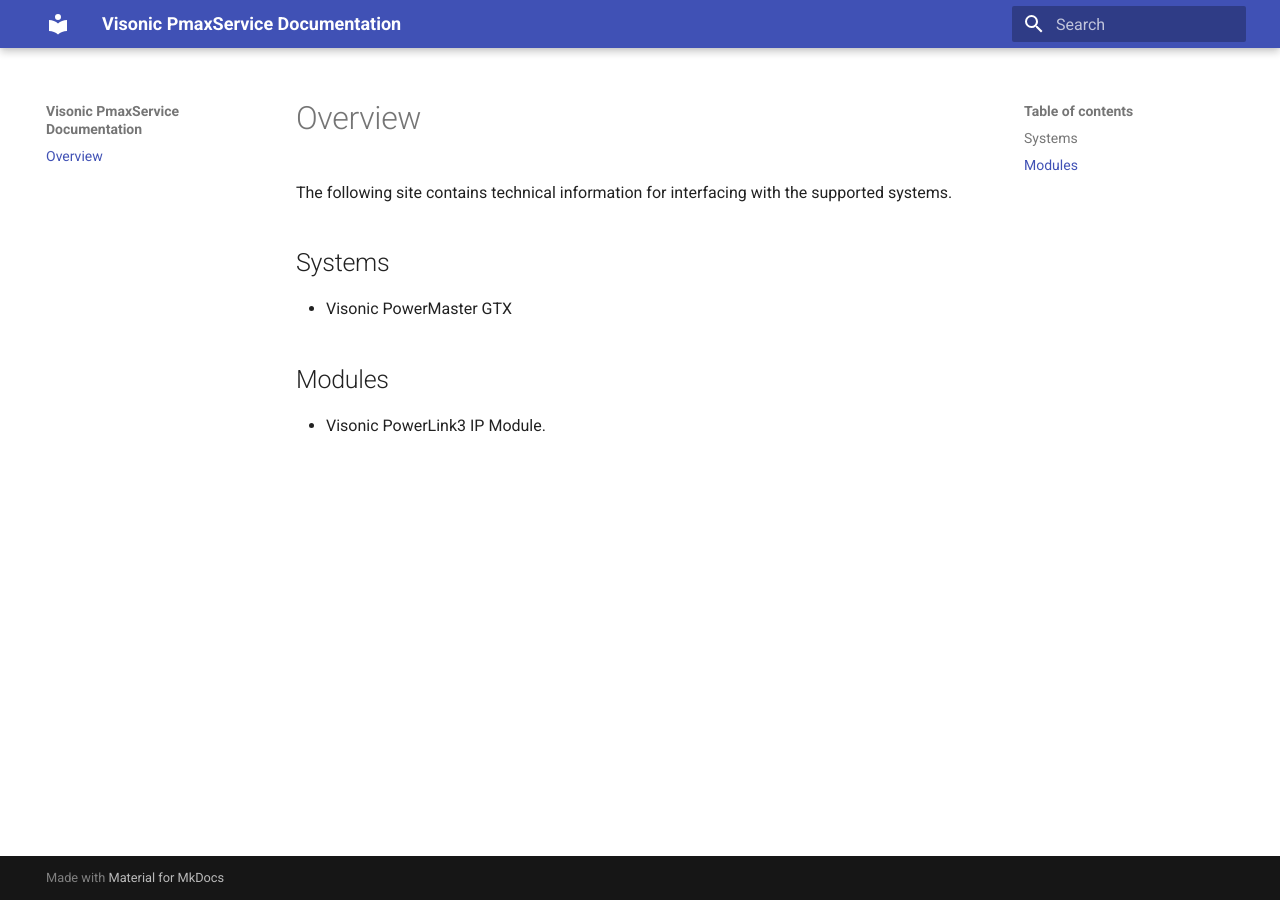
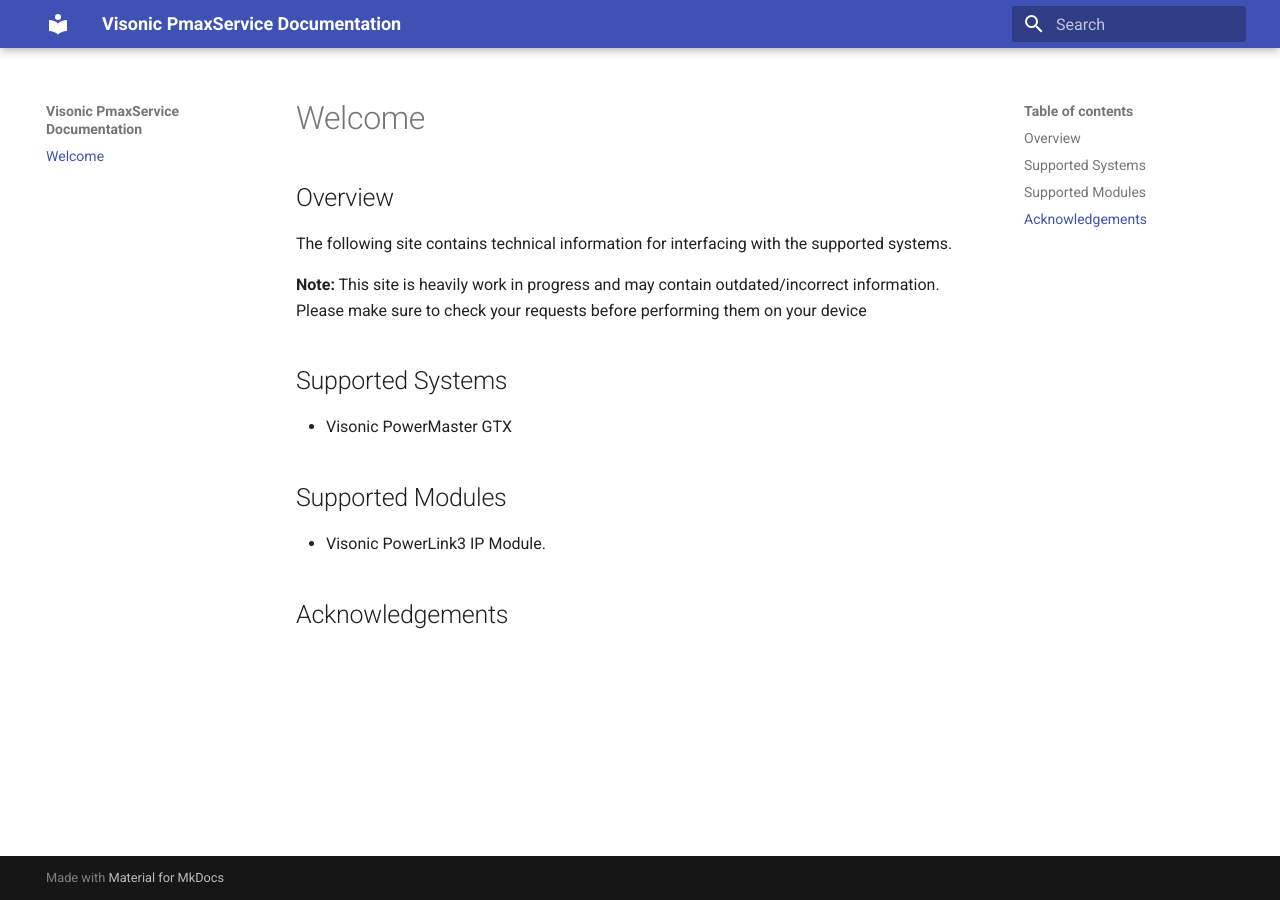
Before and after one commit to rexchoppers/visonic-pmaxservice-docs, an MkDocs documentation site: the page built from docs/index.md, in a window 1280 px wide. Built offline with MkDocs 1.6.1 and Material for MkDocs 9.7.7, drawn with Linux system fonts in a browser that asks for light colours.

Commit message:
WIP Main page

```diff
--- a/docs/index.md
+++ b/docs/index.md
@@ -1,8 +1,15 @@
-# Overview
+# Welcome
+
+## Overview
 The following site contains technical information for interfacing with the supported systems.
 
-## Systems
+**Note:** This site is heavily work in progress and may contain outdated/incorrect information.
+Please make sure to check your requests before performing them on your device
+
+## Supported Systems
 - Visonic PowerMaster GTX
 
-## Modules
+## Supported Modules
 - Visonic PowerLink3 IP Module.
+
+## Acknowledgements
```
